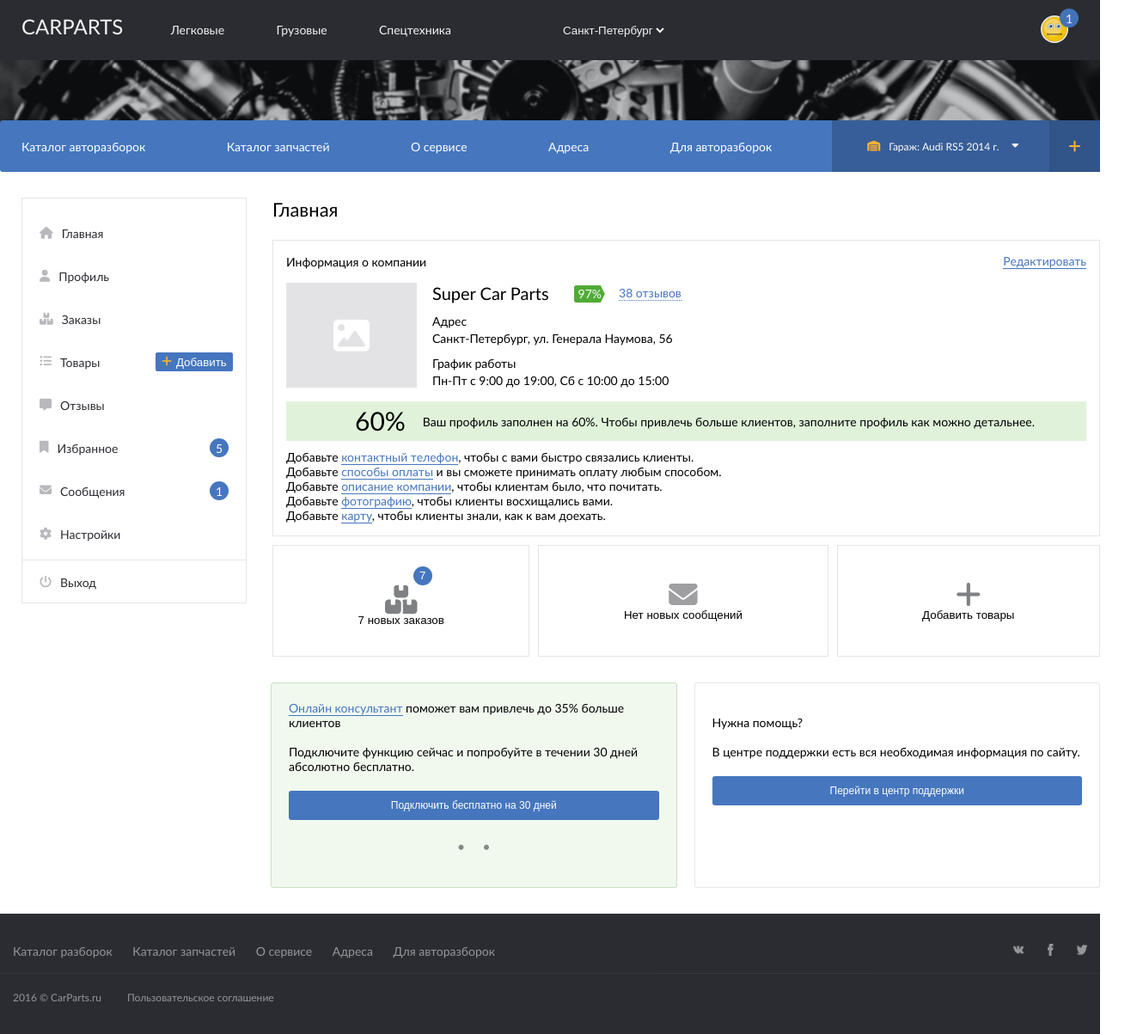
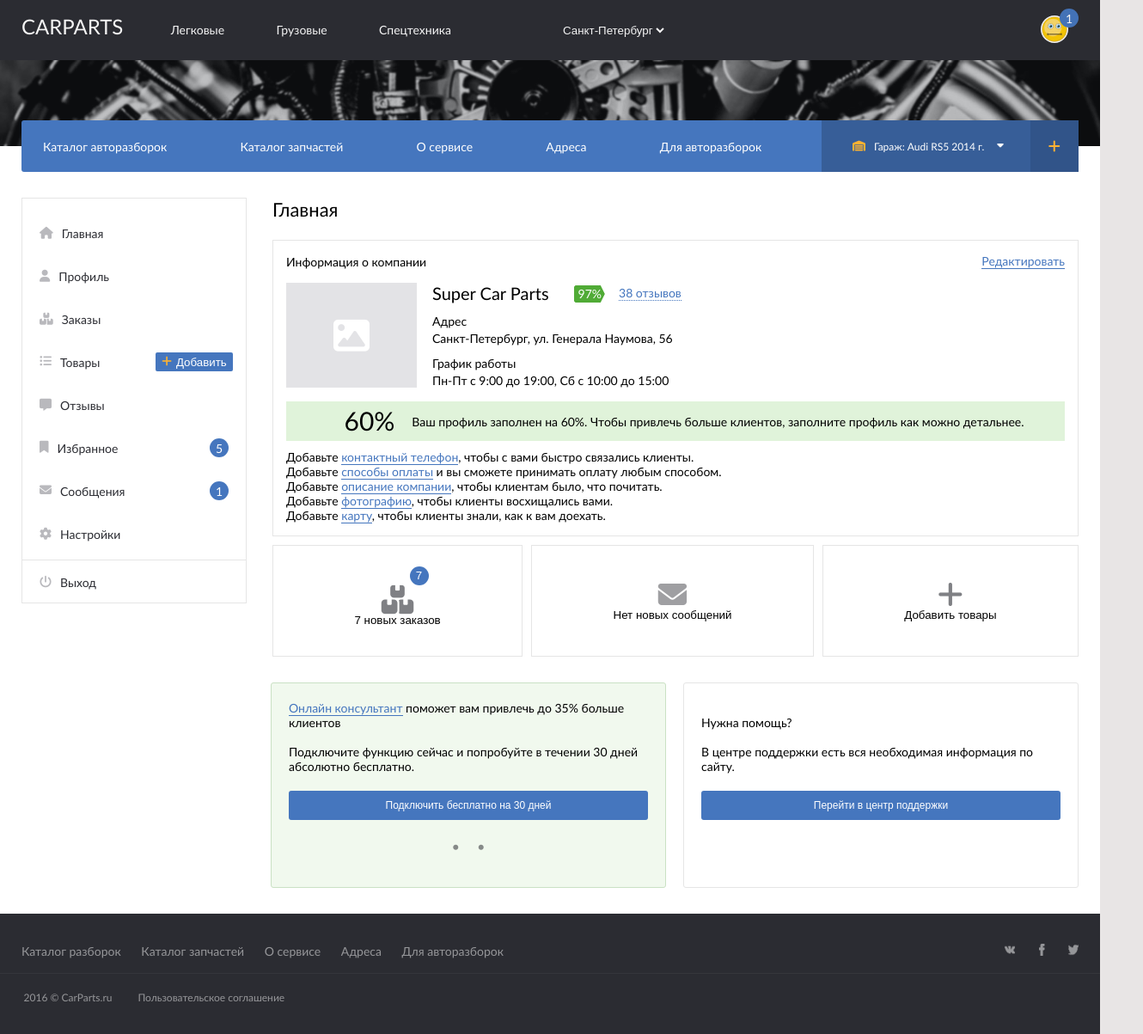
Before and after one commit to IDOL8484/first, a plain HTML site: page index.html in a window 1280 px wide. Shown: the whole page at 86% size, 1330 px wide, since content can reach past the window. Drawn offline with Linux system fonts and the light colour scheme.

Commit message:
ver. 1.6

```diff
--- a/CSS/style.css
+++ b/CSS/app.css
@@ -1,43 +1,5 @@
-html {
-    height: 100%;
-}
-body {
-    font-family: 'Trebuchet MS',  'Arial', 'sans-serif';
-    display: flex;
-    min-width: 1024px;
-    min-height: 100%;
-    flex-direction: column;
-    margin: 0;
-    font-size: 14px;
-}
-a {
-    color: #fff;
-    text-decoration: none;
-}
-.a {
-    color: #4576be;
-    border-bottom: 1px solid #4576be;
-}
-
-/* Синие кружочки уведомлений */
-.notice {
-    width: 22px;
-    height: 22px;
-    border-radius: 50%;
-    background-color: #4576be;
-}
-.p {
-    margin: 0;
-}
-
-#no-image {
-    font-size: 300%;
-    padding: 40px 55px;
-    background-color: #e3e3e6;
-    color: white;
-}
-
-
+@import "tags.css";
+@import "common.css";
 
 
 /* -- Хедер -- */
@@ -126,7 +88,7 @@ header::after {
 /* -- Меню навигации --*/
 .nav {
     width: 100%;
-    min-width: 1024px;
+    min-width: 1230px;
     max-width: 1280px;
     margin: -30px auto 0;
     height: 60px;
@@ -198,7 +160,6 @@ header::after {
 
 .main-content {
     display: flex;
-    width: 100%;
     max-width: 1280px;
     margin: 0 auto;
     flex-grow: 1;
@@ -540,6 +501,7 @@ header::after {
 
 .icons-in-footer {
     display: flex;
+    justify-content: space-between;
 
 }
 .footer-icon {
@@ -570,6 +532,7 @@ header::after {
     /* Основной контент 1340px */
     .main-content {
         flex-direction: column;
+        padding-right: 0;
     }
     .main-content-max1340 {
         display: flex;
@@ -582,6 +545,9 @@ header::after {
     }
 
     /* Меню навигации 1340px */
+    .nav {
+        width: 90%;
+    }
     .nav-leftblock {
         padding: 0 70px 0 25px;
         justify-content: space-between;
@@ -631,14 +597,17 @@ header::after {
         flex-basis: 50%;
     }
     /* Футер 1340px */
+
     .footer-top-right {
-        padding-left: 15px;
+        padding-left: 25px;
     }
     .icons-in-footer {
-        padding-right: 15px;
+        padding-right: 25px;
 
     }
     .footer-bottom {
-        padding-left: 15px;
+        padding-left: 25px;
+        max-width: 1250px;
+
     }
 }
--- /dev/null
+++ b/CSS/common.css
@@ -0,0 +1,21 @@
+.a {
+    color: #4576be;
+    border-bottom: 1px solid #4576be;
+}
+.p {
+    margin: 0;
+}
+
+/* Синие кружочки уведомлений */
+.notice {
+    width: 22px;
+    height: 22px;
+    border-radius: 50%;
+    background-color: #4576be;
+}
+#no-image {
+    font-size: 300%;
+    padding: 40px 55px;
+    background-color: #e3e3e6;
+    color: white;
+}
--- /dev/null
+++ b/CSS/tags.css
@@ -0,0 +1,20 @@
+html {
+    height: 100%;
+    background-color: rgb(232, 229, 229);
+}
+body {
+    font-family: 'Trebuchet MS',  'Arial', 'sans-serif';
+    display: flex;
+    min-width: 1280px;
+    max-width: 2080px;
+    min-height: 100%;
+    flex-direction: column;
+    margin: 0 auto;
+    font-size: 14px;
+    background-color: #fff;
+    box-shadow: 0 0 15px 10px gray;
+}
+a {
+    color: #fff;
+    text-decoration: none;
+}
--- a/index.html
+++ b/index.html
@@ -4,7 +4,7 @@
     <meta charset="UTF-8">
     <meta name="viewport" content="width=1280px">
     <title>Главная</title>
-    <link rel="stylesheet" href="./CSS/style.css">
+    <link rel="stylesheet" href="./CSS/app.css">
     <script src="https://kit.fontawesome.com/d2d641e9a0.js" crossorigin="anonymous"></script>
 </head>
 <body>
```
